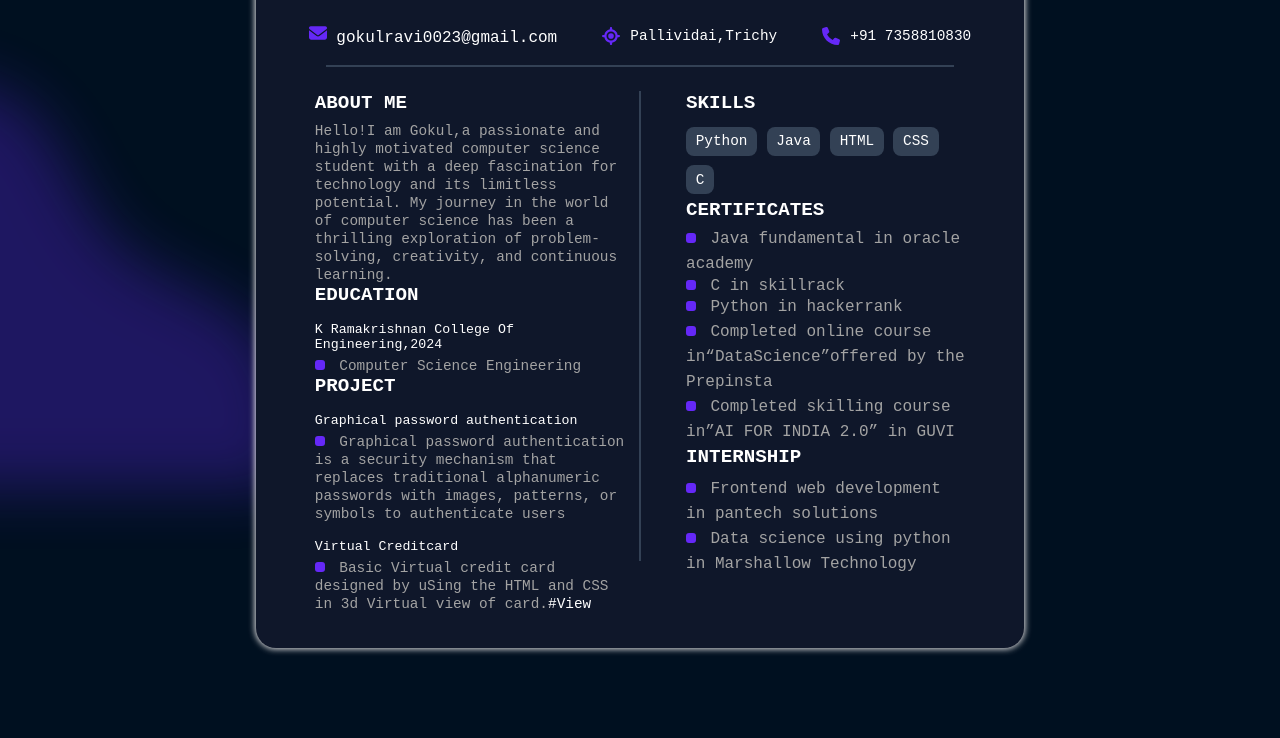
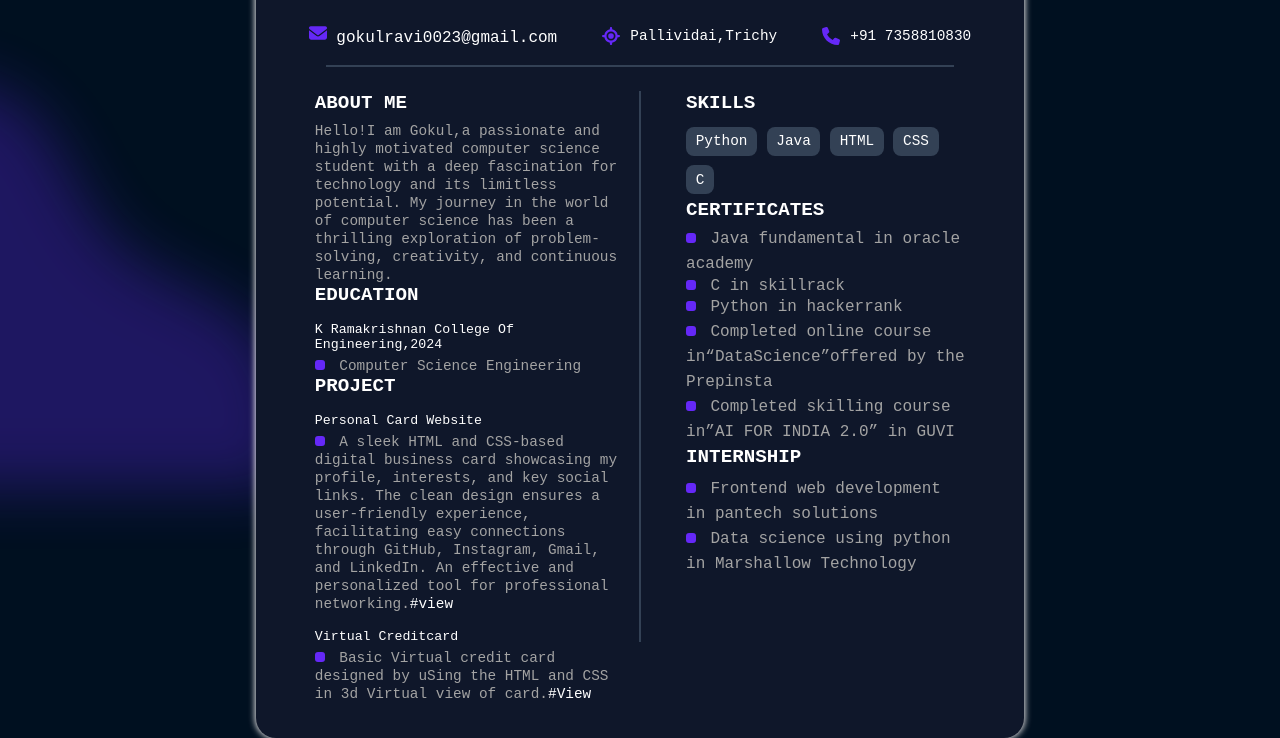
Before and after one commit to Gokulchandr/Myportfolio.github.io, a plain HTML site: page index.html in a window 1280 px wide. Shown: the part 423-1161 px from the top of the page. Before the commit the page ends 1135 px from the top, so only its background shows below. Drawn offline with Linux system fonts and the light colour scheme.

Commit message:
Update index.html

```diff
--- a/index.html
+++ b/index.html
@@ -51,9 +51,9 @@
                 </div>
                 <div class="exp">
                     <h4 cls="hef">PROJECT</h4>
-                    <h5>Graphical password authentication</h5>
+                    <h5>Personal Card Website</h5>
                     <span></span>
-                    <p>Graphical password authentication is a security mechanism that replaces traditional alphanumeric passwords with images, patterns, or symbols to authenticate users</p>
+                    <p>A sleek HTML and CSS-based digital business card showcasing my profile, interests, and key social links. The clean design ensures a user-friendly experience, facilitating easy connections through GitHub, Instagram, Gmail, and LinkedIn. An effective and personalized tool for professional networking.<a href="https://gokulchandr.github.io/profilecard/">#view</a></p>
                     <h5>Virtual Creditcard</h5>
                     <span></span>
                     <p>Basic Virtual credit card designed by uSing the HTML and CSS in 3d Virtual view of card.<a href="https://gokulchandr.github.io/Creditcard.github.io/"><p>#View</p></p></a>
```
